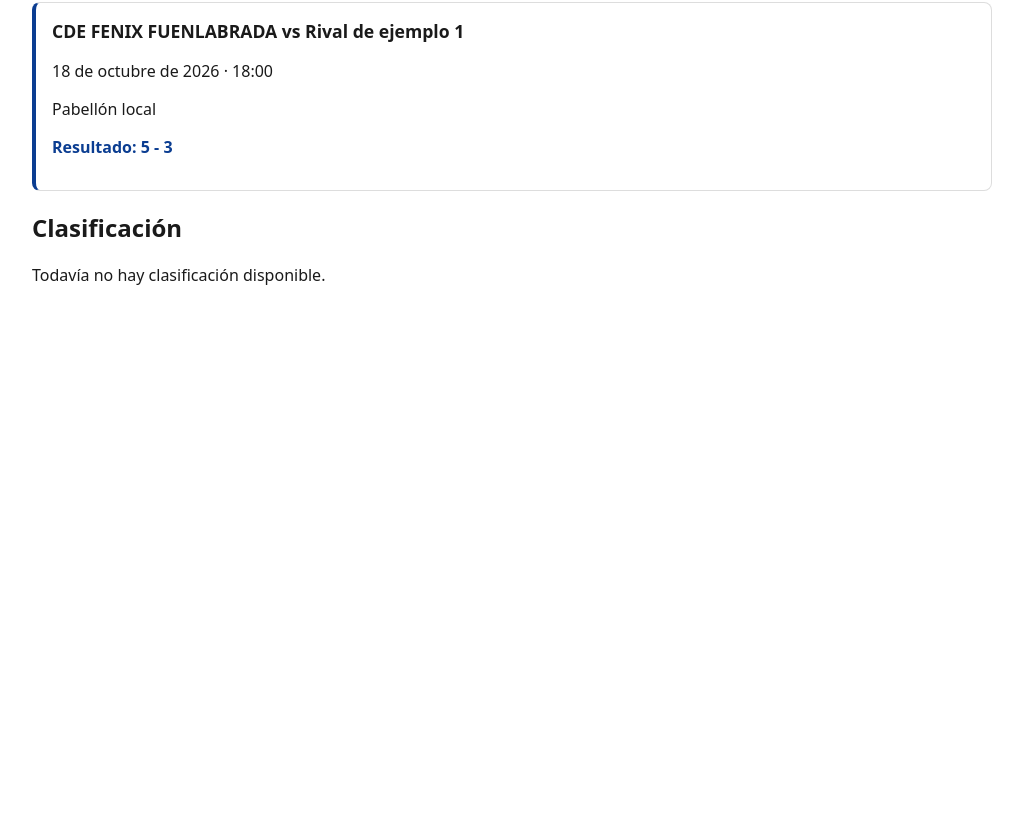
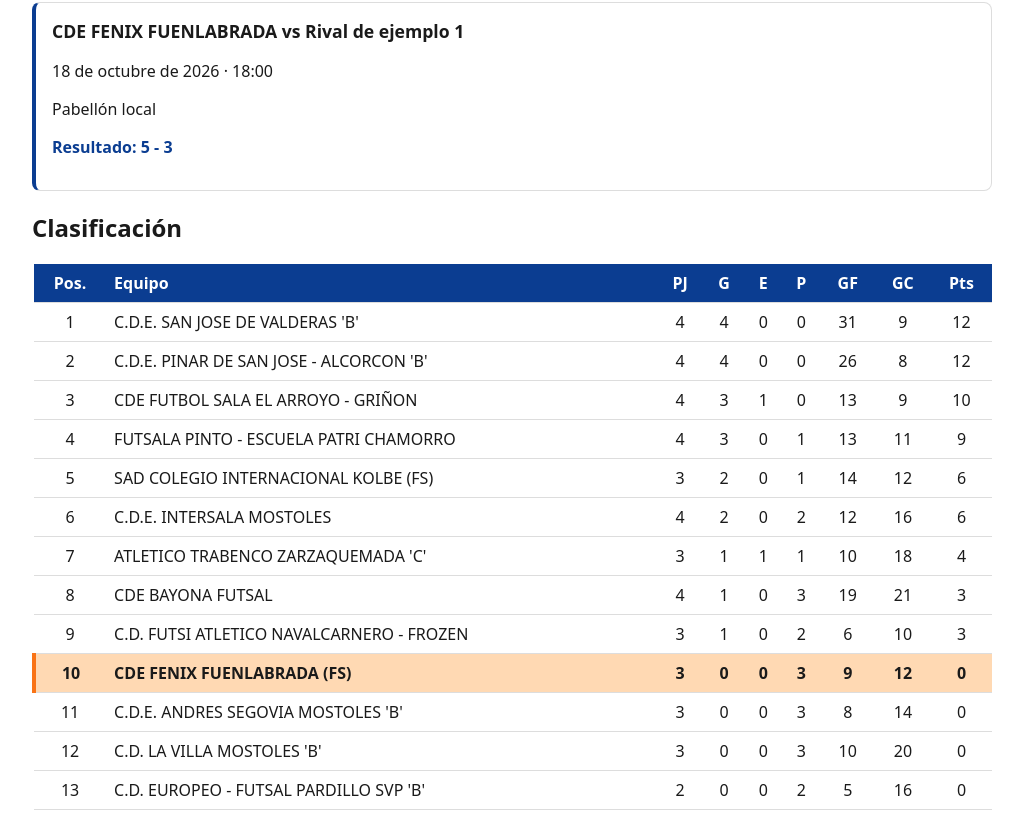
Before and after one commit to rvelasco2199/MI_PRIMERA_WEB, a React (Vite) app: page /equipos/1 in a window 1280 px wide. Shown: the part 722-1556 px from the top of the page, without its empty margins (128-1151 px from the left). Before the commit the page ends 1056 px from the top, so only its background shows below. Built offline with nearby package versions, Linux system fonts and the light colour scheme.

Commit message:
Fin del dia 1

```diff
--- a/src/App.css
+++ b/src/App.css
@@ -65,10 +65,14 @@
   text-align: left;
 }
 
-.highlighted-row {
-  background-color: var(--color-primary-light);
-  font-weight: bold;
-}
+   .highlighted-row {
+     background-color: #ffd9b3;
+     font-weight: bold;
+   }
+
+   .highlighted-row td:first-child {
+     border-left: 4px solid #f97316;
+   }
 
 .site-header {
   background-color: var(--color-primary);
--- a/src/components/StandingsTable.jsx
+++ b/src/components/StandingsTable.jsx
@@ -12,6 +12,8 @@ function StandingsTable({ standings, highlightTeam }) {
             <th>G</th>
             <th>E</th>
             <th>P</th>
+            <th>GF</th>
+            <th>GC</th>
             <th>Pts</th>
           </tr>
         </thead>
@@ -19,7 +21,7 @@ function StandingsTable({ standings, highlightTeam }) {
           {sorted.map((row, index) => (
             <tr
               key={row.team}
-              className={row.team === highlightTeam ? 'highlighted-row' : ''}
+              className={row.isOwnTeam ? 'highlighted-row' : ''}
             >
               <td>{index + 1}</td>
               <td>{row.team}</td>
@@ -27,6 +29,8 @@ function StandingsTable({ standings, highlightTeam }) {
               <td>{row.won}</td>
               <td>{row.drawn}</td>
               <td>{row.lost}</td>
+              <td>{row.goalsFor}</td>
+              <td>{row.goalsAgainst}</td>
               <td>{row.points}</td>
             </tr>
           ))}
--- a/src/data/leagues.js
+++ b/src/data/leagues.js
@@ -1,30 +1,57 @@
 export const leagues = [
   {
     id: 1,
-    name: 'Liga de ejemplo A',
+    name: 'PRIMERA AFICIONADO FS',
     standings: [
-      { team: 'Rival de ejemplo 1', played: 6, won: 4, drawn: 1, lost: 1, points: 13 },
-      { team: 'Primer equipo', played: 6, won: 3, drawn: 2, lost: 1, points: 11 },
-      { team: 'Rival de ejemplo 2', played: 6, won: 2, drawn: 2, lost: 2, points: 8 },
-      { team: 'Rival de ejemplo 3', played: 6, won: 0, drawn: 1, lost: 5, points: 1 },
+      { team: "C.D.E. SAN JOSE DE VALDERAS 'B'", played: 4, won: 4, drawn: 0, lost: 0, goalsFor: 31, goalsAgainst: 9, penalty: 0, points: 12 },
+      { team: "C.D.E. PINAR DE SAN JOSE - ALCORCON 'B'", played: 4, won: 4, drawn: 0, lost: 0, goalsFor: 26, goalsAgainst: 8, penalty: 0, points: 12 },
+      { team: 'CDE FUTBOL SALA EL ARROYO - GRIÑON', played: 4, won: 3, drawn: 1, lost: 0, goalsFor: 13, goalsAgainst: 9, penalty: 0, points: 10 },
+      { team: 'FUTSALA PINTO - ESCUELA PATRI CHAMORRO', played: 4, won: 3, drawn: 0, lost: 1, goalsFor: 13, goalsAgainst: 11, penalty: 0, points: 9 },
+      { team: 'SAD COLEGIO INTERNACIONAL KOLBE (FS)', played: 3, won: 2, drawn: 0, lost: 1, goalsFor: 14, goalsAgainst: 12, penalty: 0, points: 6 },
+      { team: 'C.D.E. INTERSALA MOSTOLES', played: 4, won: 2, drawn: 0, lost: 2, goalsFor: 12, goalsAgainst: 16, penalty: 0, points: 6 },
+      { team: "ATLETICO TRABENCO ZARZAQUEMADA 'C'", played: 3, won: 1, drawn: 1, lost: 1, goalsFor: 10, goalsAgainst: 18, penalty: 0, points: 4 },
+      { team: 'CDE BAYONA FUTSAL', played: 4, won: 1, drawn: 0, lost: 3, goalsFor: 19, goalsAgainst: 21, penalty: 0, points: 3 },
+      { team: 'C.D. FUTSI ATLETICO NAVALCARNERO - FROZEN', played: 3, won: 1, drawn: 0, lost: 2, goalsFor: 6, goalsAgainst: 10, penalty: 0, points: 3 },
+      { team: 'CDE FENIX FUENLABRADA (FS)', isOwnTeam: true, played: 3, won: 0, drawn: 0, lost: 3, goalsFor: 9, goalsAgainst: 12, penalty: 0, points: 0 },
+      { team: "C.D.E. ANDRES SEGOVIA MOSTOLES 'B'", played: 3, won: 0, drawn: 0, lost: 3, goalsFor: 8, goalsAgainst: 14, penalty: 0, points: 0 },
+      { team: "C.D. LA VILLA MOSTOLES 'B'", played: 3, won: 0, drawn: 0, lost: 3, goalsFor: 10, goalsAgainst: 20, penalty: 0, points: 0 },
+      { team: "C.D. EUROPEO - FUTSAL PARDILLO SVP 'B'", played: 2, won: 0, drawn: 0, lost: 2, goalsFor: 5, goalsAgainst: 16, penalty: 0, points: 0 },
     ],
   },
-  {
+    {
     id: 2,
-    name: 'Liga de ejemplo B',
+    name: 'PRIMERA JUVENIL FS',
     standings: [
-      { team: 'Equipo juvenil', played: 5, won: 4, drawn: 0, lost: 1, points: 12 },
-      { team: 'Rival de ejemplo 4', played: 5, won: 3, drawn: 1, lost: 1, points: 10 },
-      { team: 'Rival de ejemplo 6', played: 5, won: 1, drawn: 1, lost: 3, points: 4 },
+      { team: "C.D.E. SPORT SALA 12", played: 3, won: 3, drawn: 0, lost: 0, goalsFor: 19, goalsAgainst: 4, penalty: 0, points: 9 },
+      { team: "C.D.E. FUENLABRADA FUTBOL SALA 'A'", played: 3, won: 3, drawn: 0, lost: 0, goalsFor: 18, goalsAgainst: 3, penalty: 0, points: 9 },
+      { team: "F.S. DIAGONAL 'B'", played: 3, won: 3, drawn: 0, lost: 0, goalsFor: 11, goalsAgainst: 3, penalty: 0, points: 9 },
+      { team: 'C.D. FUTSI ATLETICO NAVALCARNERO - FROZEN', played: 3, won: 2, drawn: 0, lost: 1, goalsFor: 14, goalsAgainst: 8, penalty: 0, points: 6 },
+      { team: 'CDE FENIX FUENLABRADA', played: 3, won: 2, drawn: 0, lost: 1, goalsFor: 8, goalsAgainst: 8, penalty: 0, points: 6 },
+      { team: "FUTSAL PINTO - GRUPO EGIDO 'A'", played: 3, won: 1, drawn: 1, lost: 1, goalsFor: 14, goalsAgainst: 6, penalty: 0, points: 4 },
+      { team: 'CDE SPORT CAMPOHERMOSO FUTBOL SALA', played: 3, won: 1, drawn: 1, lost: 1, goalsFor: 7, goalsAgainst: 6, penalty: 0, points: 4 },
+      { team: 'CDE EXTINTORES LA UNION VEGA FUTSAL (FS)', played: 3, won: 1, drawn: 1, lost: 1, goalsFor: 8, goalsAgainst: 10, penalty: 0, points: 4 },
+      { team: 'CLUB C.F.S. EL ALAMO', played: 3, won: 1, drawn: 0, lost: 2, goalsFor: 11, goalsAgainst: 11, penalty: 0, points: 3 },
+      { team: 'E.F.S. GRIÑON (FS)', played: 3, won: 1, drawn: 0, lost: 2, goalsFor: 8, goalsAgainst: 11, penalty: 0, points: 3 },
+      { team: "CDE E.F.S. HUMANES 'A'", played: 3, won: 0, drawn: 1, lost: 2, goalsFor: 3, goalsAgainst: 7, penalty: 0, points: 1 },
+      { team: 'ATLETICO TRABENCO ZARZAQUEMADA', played: 3, won: 0, drawn: 1, lost: 2, goalsFor: 9, goalsAgainst: 14, penalty: 0, points: 1 },
+      { team: 'FUTBOL SALA PARLA', played: 3, won: 0, drawn: 1, lost: 2, goalsFor: 7, goalsAgainst: 19, penalty: 0, points: 1 },
+      { team: 'CDE AQUILA (FS)', played: 3, won: 0, drawn: 0, lost: 3, goalsFor: 1, goalsAgainst: 28, penalty: 0, points: 0 },
     ],
   },
-  {
+    {
     id: 3,
-    name: 'Liga de ejemplo C',
+    name: 'ALEVIN FS 1 FASE ',
     standings: [
-      { team: 'Rival de ejemplo 5', played: 4, won: 3, drawn: 1, lost: 0, points: 10 },
-      { team: 'Equipo cadete', played: 4, won: 1, drawn: 1, lost: 2, points: 4 },
-      { team: 'Rival de ejemplo 7', played: 4, won: 0, drawn: 2, lost: 2, points: 2 },
+      { team: "A.D. ALCORCON F.S. 'A'", played: 3, won: 3, drawn: 0, lost: 0, goalsFor: 31, goalsAgainst: 2, penalty: 0, points: 9 },
+      { team: "FUTSALA PINTO - ESCUELA PATRI CHAMORRO 'A'", played: 3, won: 3, drawn: 0, lost: 0, goalsFor: 27, goalsAgainst: 3, penalty: 0, points: 9 },
+      { team: "MRB F.S. MOSTOLES - CIUDAD DE MOSTOLES 'B'", played: 3, won: 3, drawn: 0, lost: 0, goalsFor: 27, goalsAgainst: 5, penalty: 0, points: 9 },
+      { team: "C.D. LA VILLA MÓSTOLES 'A'", played: 3, won: 1, drawn: 1, lost: 1, goalsFor: 14, goalsAgainst: 12, penalty: 0, points: 4 },
+      { team: 'LEGANES F.S. MASDEPORTE', played: 3, won: 1, drawn: 1, lost: 1, goalsFor: 10, goalsAgainst: 13, penalty: 0, points: 4 },
+      { team: "COLEGIO ABACO (FS) 'A'", played: 3, won: 1, drawn: 1, lost: 1, goalsFor: 5, goalsAgainst: 12, penalty: 0, points: 4 },
+      { team: "F.S. DIAGONAL 'B'", played: 3, won: 1, drawn: 0, lost: 2, goalsFor: 8, goalsAgainst: 22, penalty: 0, points: 3 },
+      { team: 'CDE FENIX FUENLABRADA (FS)', played: 3, won: 0, drawn: 1, lost: 2, goalsFor: 2, goalsAgainst: 25, penalty: 0, points: 1 },
+      { team: "C.D.E. PINAR DE SAN JOSE - ALCORCON 'B'", played: 3, won: 0, drawn: 0, lost: 3, goalsFor: 3, goalsAgainst: 16, penalty: 0, points: 0 },
+      { team: 'CDE FUTBOL SALA EL ARROYO', played: 3, won: 0, drawn: 0, lost: 3, goalsFor: 4, goalsAgainst: 21, penalty: 0, points: 0 },
     ],
   },
 ]
```
